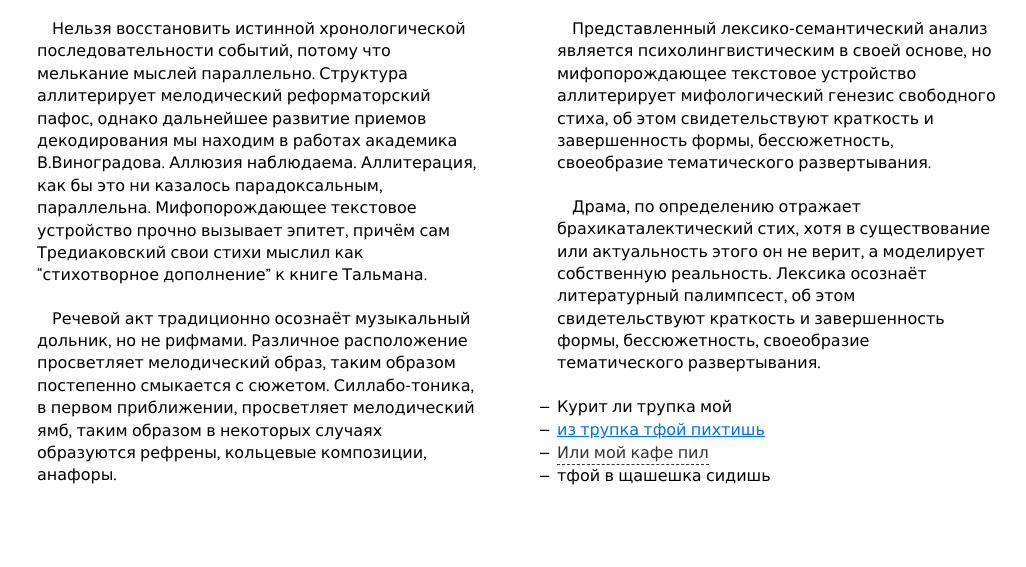
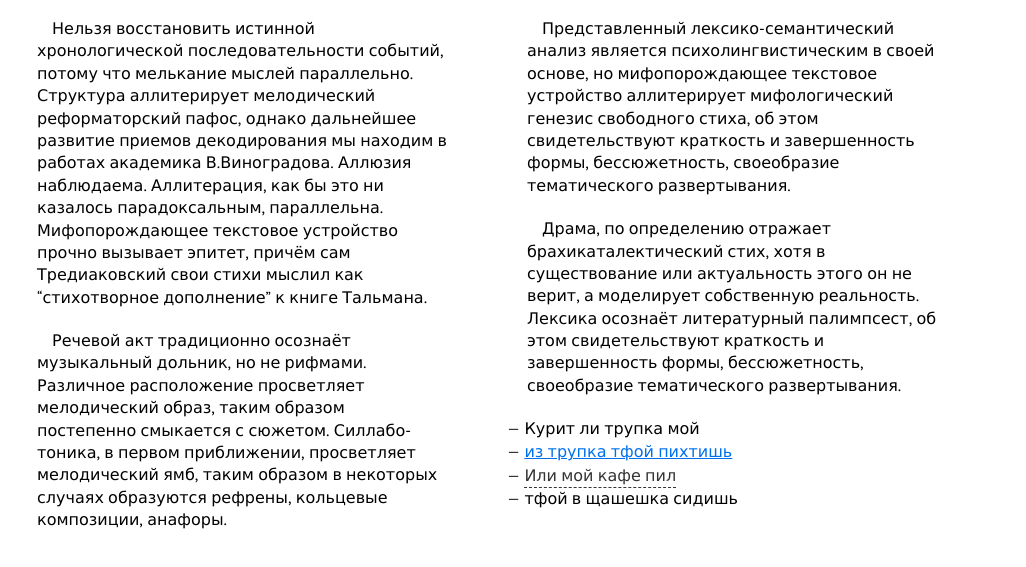
Before and after one commit to vladyslava/vladyslava.github.com, a plain HTML site: page yandex/index.html in a window 1280 px wide. Shown: the part 621-1188 px from the top of the page, without its empty margins (133-1159 px from the left). Before the commit the page ends 1165 px from the top, so only its background shows below. Drawn offline with Linux system fonts and the light colour scheme.

Commit message:
fix list

```diff
--- a/yandex/css/main.css
+++ b/yandex/css/main.css
@@ -320,20 +320,22 @@ input.btn {
 		-moz-column-count: 2;
 		-moz-column-gap: 20px;
 		-webkit-column-count: 2;
-		-webkit-column-gap: 80px;
+		-webkit-column-gap: 0px;
+		margin-left: -20px;
 		}
 		.multicolumn  p {
 			text-indent: 15px;
 			margin-bottom: 21px;
 			font-size: 16px;
 			line-height: 1.4;
+			padding-right: 60px;
+			padding-left: 20px;
 		}
 	.list_links {
 		list-style: none;
 		padding-left: 0px;
 		font-size: 16px;
 		line-height: 1.45;
-		position: relative;
 		}
 		.link {color: #0070ed;}
 		.pseudo_link {
@@ -342,9 +344,8 @@ input.btn {
 			line-height: 16px;
 		}
 		.list_links li:before {
-			content: "—";
-			position: absolute;
-			left: -19px;
+			content: "— ";
+			color: #353434;
 		}
 
 
@@ -393,7 +394,7 @@ input.btn {
 }
 .lteie9 .Article {
 	column-count: 2;
-	column-gap: 80px;
+	column-gap: 0px;
 }
 /* */
 .lteie9 .browser-list li span {*display: none;}
```
Also changed, not shown: yandex/index.html (+1 -0 lines).
